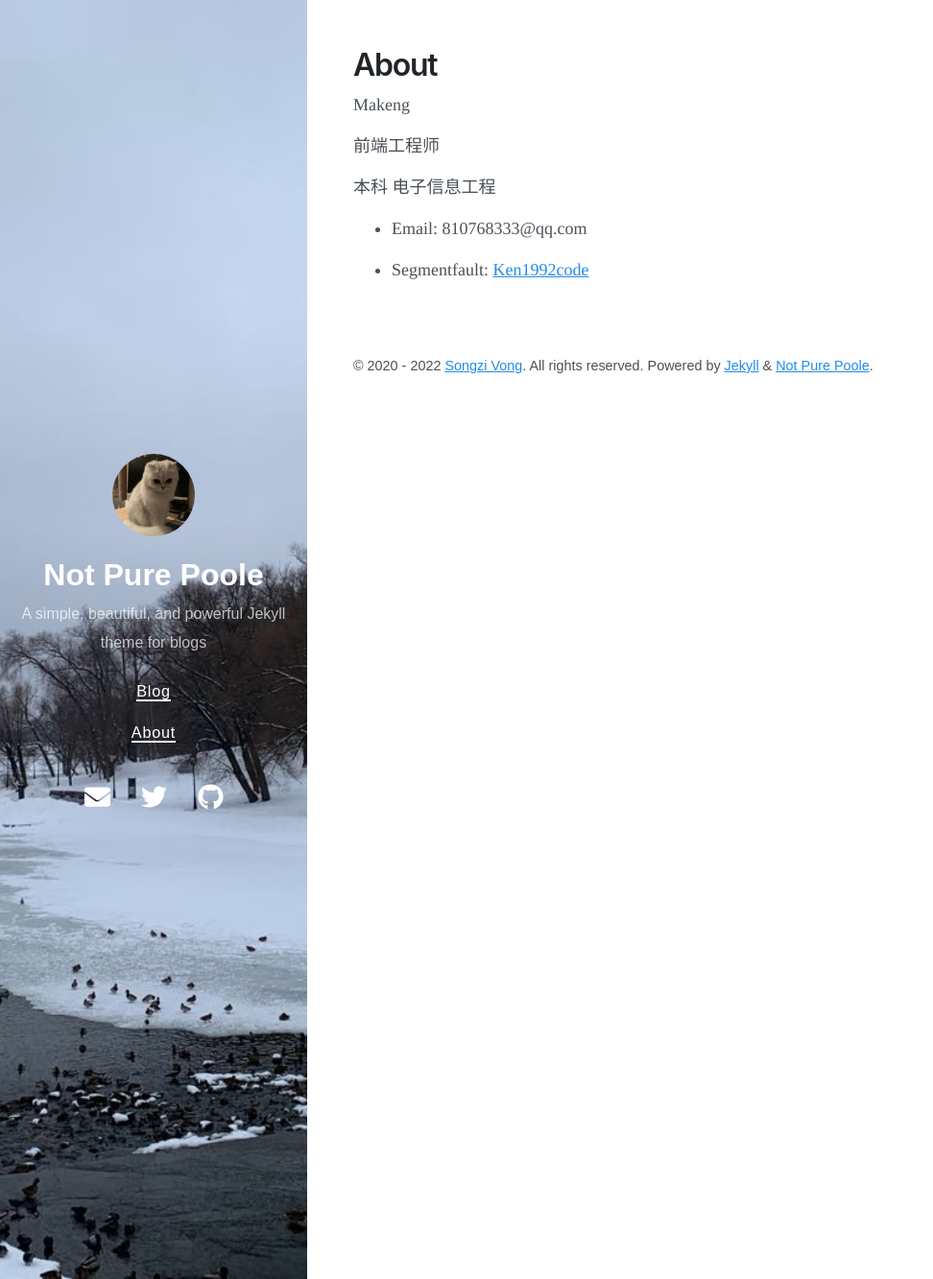
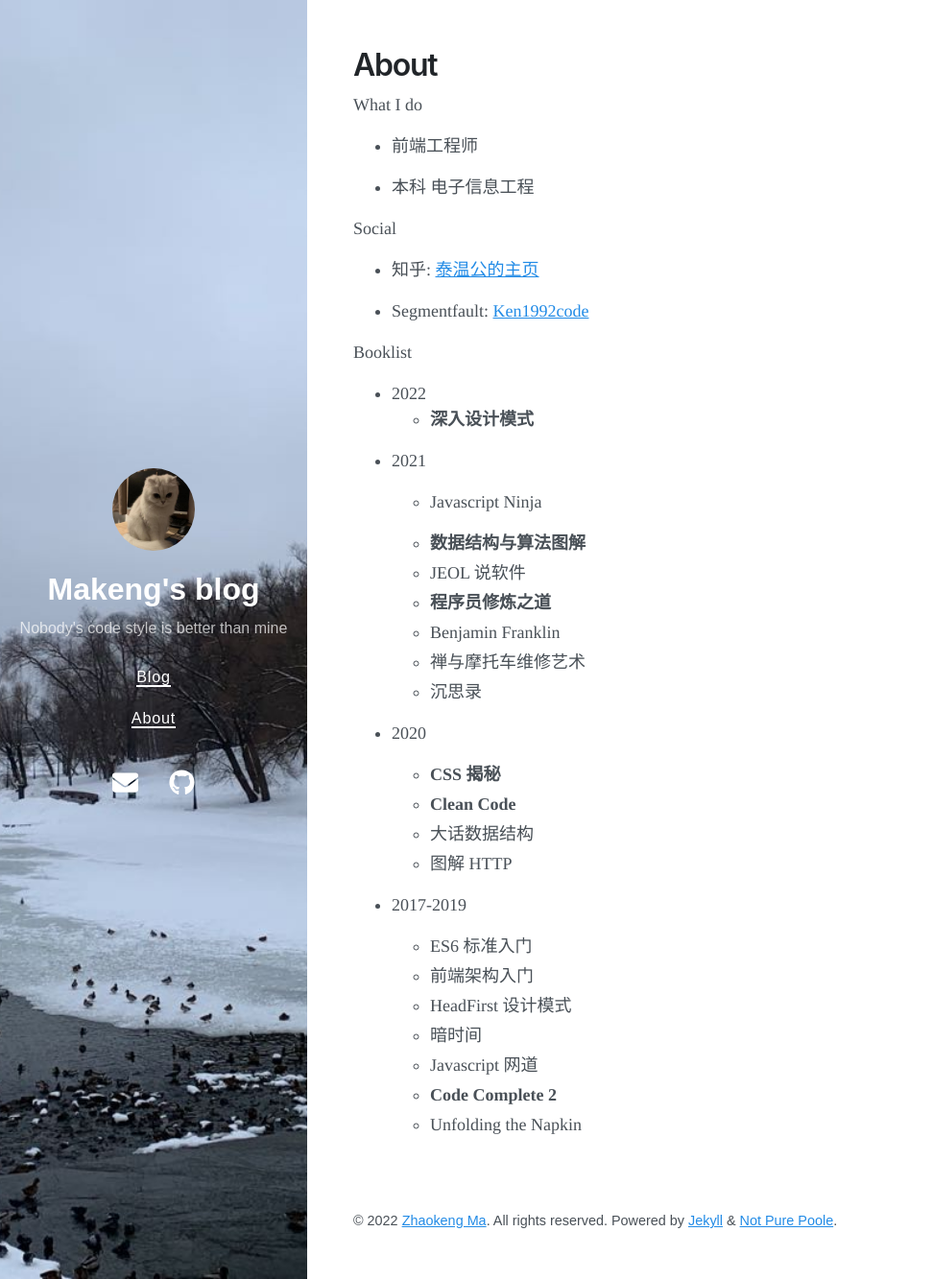
Before and after one commit to makeng/blog, a Jekyll site: the page built from about.md, in a window 1280 px wide and 1333 px high. Shown: the whole window at 96% size, without its empty margins (0-972 px from the left). Built offline with Jekyll 4.4.1, drawn with Linux system fonts in a browser that asks for light colours; nearby versions of some CDN libraries.

Commit message:
edit booklist

```diff
--- a/_config.yml
+++ b/_config.yml
@@ -1,7 +1,7 @@
 # Setup
-title: Not Pure Poole
-description: A simple, beautiful, and powerful Jekyll theme for blogs
-url: https://vszhub.github.io
+title: Makeng's blog
+description: Nobody's code style is better than mine
+url: https://makeng.github.io/blog
 avatar: /avatar.jpeg
 paginate: 5
 permalink: pretty
@@ -28,15 +28,11 @@ exclude:
   - not-pure-poole.gemspec
 
 # Optimize Jekyl SEO Tag
-twitter:
-  username: vszhub
-  card: summary
-logo: logo.png
 social:
-  name: Songzi Vong
+  name: Zhaokeng Ma
   links:
-    - https://twitter.com/vszhub
-    - https://github.com/vszhub
+    - https://github.com/makeng
+    - https://www.zhihu.com/people/ma-zhao-keng
 google_site_verification: xxxxx
 lang: en
 
@@ -54,6 +50,6 @@ sass:
 
 # Specify the author for blog posts
 author:
-  name: Songzi Vong
-  url: https://github.com/vszhub/
-  email: vszhub@gmail.com
+  name: Zhaokeng Ma
+  url: https://github.com/makengg/
+  email: 810768333@qq.com
--- a/_data/archive.yml
+++ b/_data/archive.yml
@@ -1,9 +1,9 @@
 - type: dates
   title: Dates
   url: /dates/
-#- type: categories
-#  title: Categories
-#  url: /categories/
+- type: categories
+  title: Categories
+  url: /categories/
 - type: tags
   title: Tags
   url: /tags/
--- a/about.md
+++ b/about.md
@@ -5,12 +5,47 @@ title: About
 
 
 
-Makeng
+What I do
 
-前端工程师
+- 前端工程师
 
-本科 电子信息工程
+- 本科 电子信息工程
 
-- Email: 810768333@qq.com
+Social
+
+- 知乎: [泰温公的主页](https://www.zhihu.com/people/ma-zhao-keng)
 
 - Segmentfault: [Ken1992code](https://segmentfault.com/u/chongdianqishi)
+
+Booklist
+
+- 2022
+    - **深入设计模式**
+
+- 2021
+
+    - Javascript Ninja
+
+    - **数据结构与算法图解**
+    - JEOL 说软件
+    - **程序员修炼之道**
+    - Benjamin Franklin
+    - 禅与摩托车维修艺术
+    - 沉思录
+
+- 2020
+
+    - **CSS 揭秘**
+    - **Clean Code**
+    - 大话数据结构
+    - 图解 HTTP
+
+- 2017-2019
+
+    - ES6 标准入门
+    - 前端架构入门
+    - HeadFirst 设计模式
+    - 暗时间
+    - Javascript 网道
+    - **Code Complete 2**
+    - Unfolding the Napkin
```
Also changed, not shown: _data/social.yml (+2 -5 lines), _posts/2020-09-29-welcome-to-not-pure-poole.md (deleted, +0 -169 lines), _posts/2020-10-01-releasing-not-pure-poole-v0-1-0.md (deleted, +0 -14 lines), _posts/2020-10-02-testing-mathjax.md (deleted, +0 -17 lines), 12 other files.
